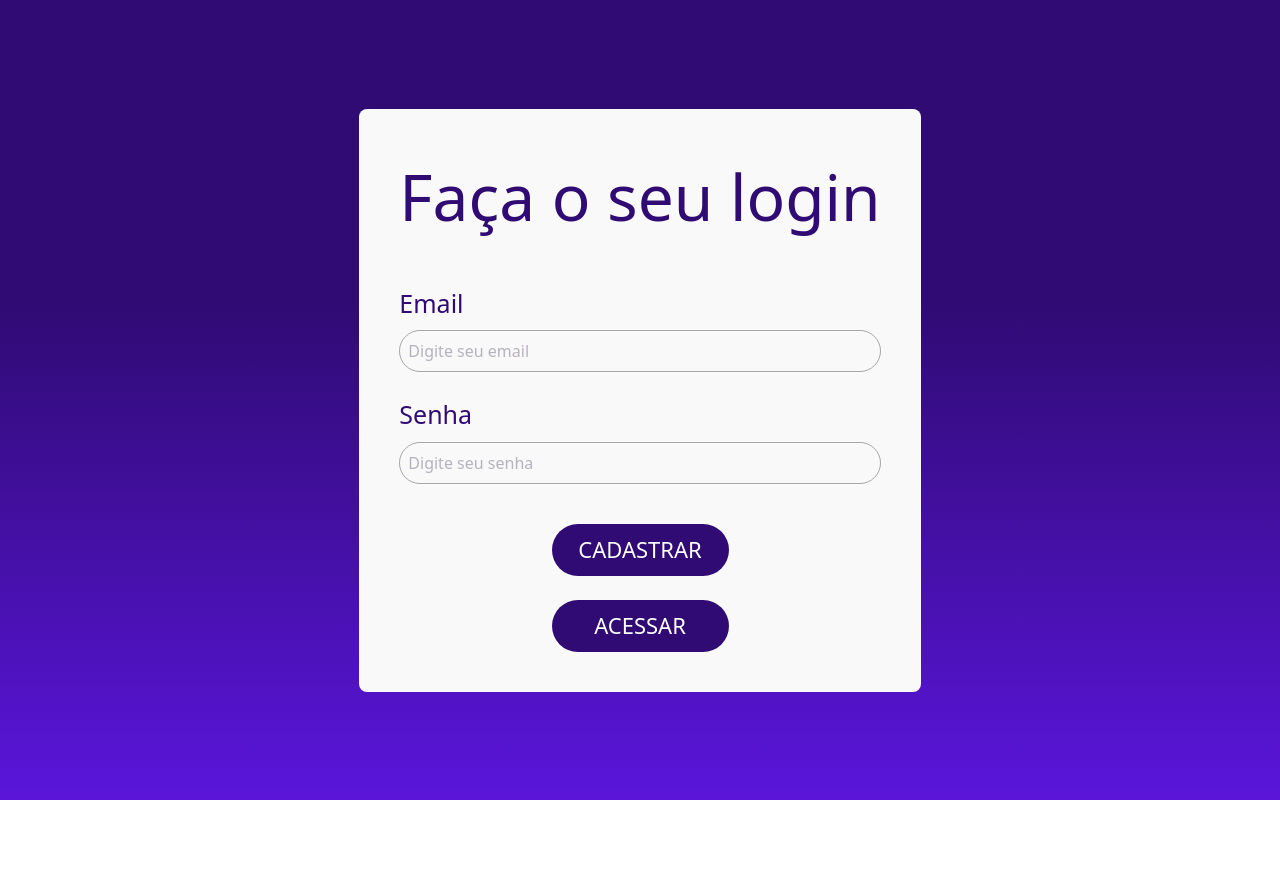
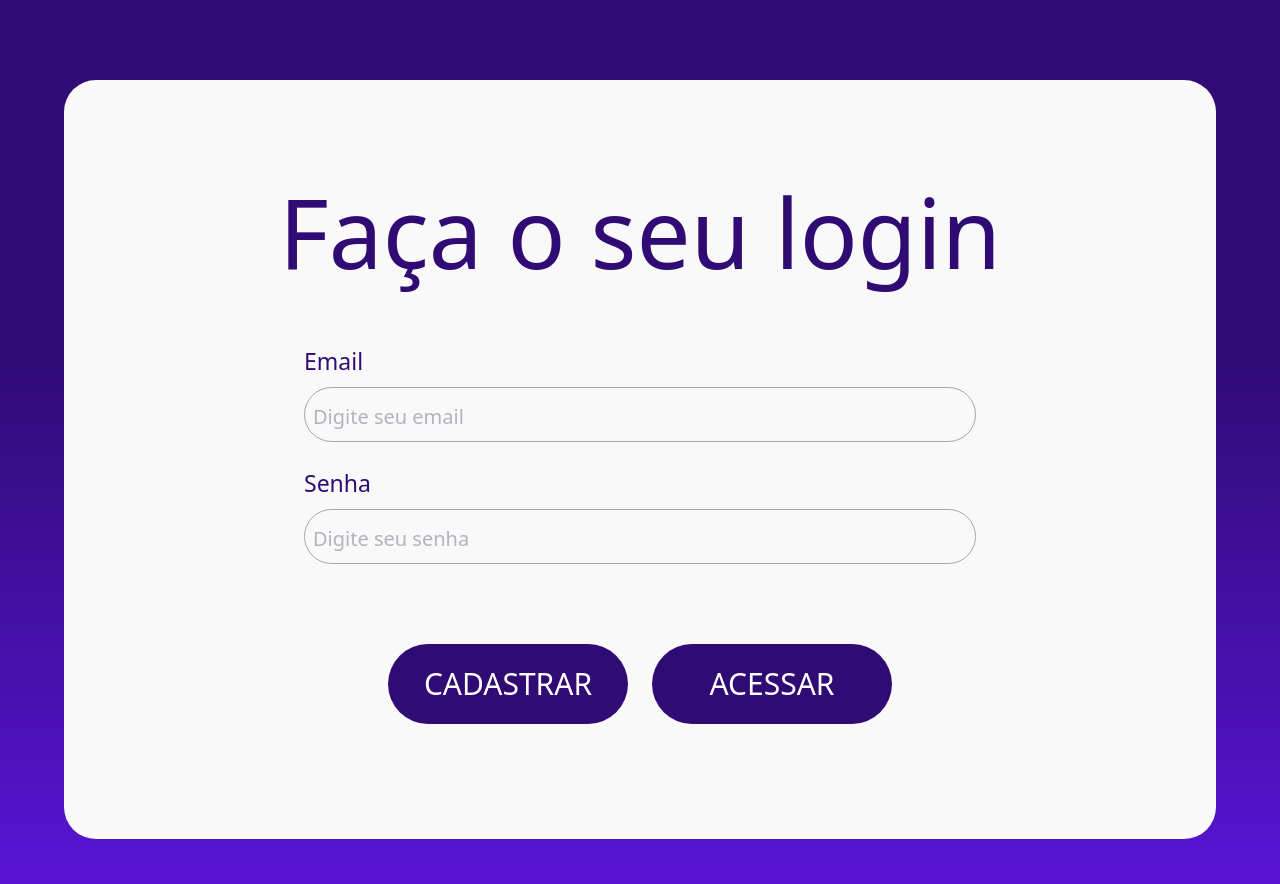
Before and after one commit to thiagolima-tech/Sprint-PassaBola, a React (Vite) app in the folder PassaBola-Challenge/: page / in a window 1280 px wide. Shown: the top 884 px of the page. Before the commit the page ends 800 px from the top, so only its background shows below. Built offline with nearby package versions, Linux system fonts and the light colour scheme.

Commit message:
style/ responsividade inacabada

```diff
--- a/PassaBola-Challenge/src/components/Acesso.jsx
+++ b/PassaBola-Challenge/src/components/Acesso.jsx
@@ -1,10 +1,10 @@
 export default function ({ btn1, btn2 }) {
   return (
-    <div className="flex flex-col items-center gap-6">
-      <button className="bg-[#300B74] text-[#FFFFFF] w-[177px] h-[52px] text-[22px] rounded-full">
+    <div className="flex flex-col items-center justify-center gap-6 mt-10 md:flex-row">
+      <button className="bg-[#300B74] text-[#FFFFFF] w-[177px] h-[52px] text-[22px] rounded-full md:w-60 md:h-20 md:text-3xl">
         {btn1}
       </button>
-      <button className="bg-[#300B74] text-[#FFFFFF] w-[177px] h-[52px] text-[22px] rounded-full">
+      <button className="bg-[#300B74] text-[#FFFFFF] w-[177px] h-[52px] text-[22px] rounded-full md:w-60 md:h-20 md:text-3xl">
         {btn2}
       </button>
     </div>
--- a/PassaBola-Challenge/src/components/InfoUsers.jsx
+++ b/PassaBola-Challenge/src/components/InfoUsers.jsx
@@ -1,9 +1,9 @@
 export default function ({ campo, type }) {
   return (
     <div className="flex flex-col gap-2">
-      <h3 className="text-[#300B74] text-[25px]">{campo}</h3>
+      <h3 className="text-[#300B74] text-[25px] md:text-[23px]">{campo}</h3>
       {type === "select" ? (
-        <select className="text-[16px] text-[#736B81] border-[0.5px] rounded-full p-2 border-[#A7A7A7]">
+        <select className="text-[16px] text-[#736B81] border-[0.5px] rounded-full p-2 border-[#A7A7A7] md:text-[25px]">
           <option value="" disabled selected>
             Selecione...
           </option>
@@ -12,7 +12,7 @@ export default function ({ campo, type }) {
         </select>
       ) : (
         <input
-          className="text-[16px] text-[#736B81] border-[0.5px] rounded-full p-2 border-[#A7A7A7] placeholder:text-[16px]"
+          className="text-[16px] text-[#736B81] border-[0.5px] rounded-full p-2 border-[#A7A7A7] placeholder:text-[16px] md:text-[25px] md:placeholder:text-xl md:w-2xl"
           type="text"
           placeholder={`Digite seu ${campo.toLowerCase()}`}
         />
--- a/PassaBola-Challenge/src/pages/Cadastro.jsx
+++ b/PassaBola-Challenge/src/pages/Cadastro.jsx
@@ -4,8 +4,10 @@ import Acesso from "../components/Acesso";
 export default function () {
   return (
     <div className="min-h-screen flex items-center justify-center bg-[linear-gradient(to_bottom,#300B74_38%,#5A15DA_100%)]">
-      <div className="flex flex-col p-10 gap-10 mx-4 my-20 bg-[#F9F9F9] rounded-lg">
-        <h1 className="text-[#300B74] text-[64px]">Faça o seu cadastro</h1>
+      <div className="flex flex-col p-10 gap-10 mx-4 my-20 bg-[#F9F9F9] rounded-4xl h-[759px] md:w-6xl md:h-[759px] md:items-center">
+        <h1 className="text-[#300B74] text-[64px] md:mt-10 md:text-[96px]">
+          Faça o seu cadastro
+        </h1>
         <div className="flex flex-col gap-6">
           <InfoUsers campo="Nome" type="input" />
           <InfoUsers campo="É atleta?" type="select" />
--- a/PassaBola-Challenge/src/pages/Login.jsx
+++ b/PassaBola-Challenge/src/pages/Login.jsx
@@ -4,8 +4,10 @@ import Acesso from "../components/Acesso";
 export default function () {
   return (
     <div className="min-h-screen flex items-center justify-center bg-[linear-gradient(to_bottom,#300B74_38%,#5A15DA_100%)]">
-      <div className="flex flex-col p-10 gap-10 mx-4 my-20 bg-[#F9F9F9] rounded-lg">
-        <h1 className="text-[#300B74] text-[64px]">Faça o seu login</h1>
+      <div className="flex flex-col p-10 gap-10 mx-4 my-20 bg-[#F9F9F9] rounded-4xl h-[759px] md:w-6xl md:h-[759px] md:items-center">
+        <h1 className="text-[#300B74] text-[64px] md:mt-10 md:text-[96px]">
+          Faça o seu login
+        </h1>
         <div className="flex flex-col gap-6">
           <InfoUsers campo="Email" type="input" />
           <InfoUsers campo="Senha" type="input" />
```
